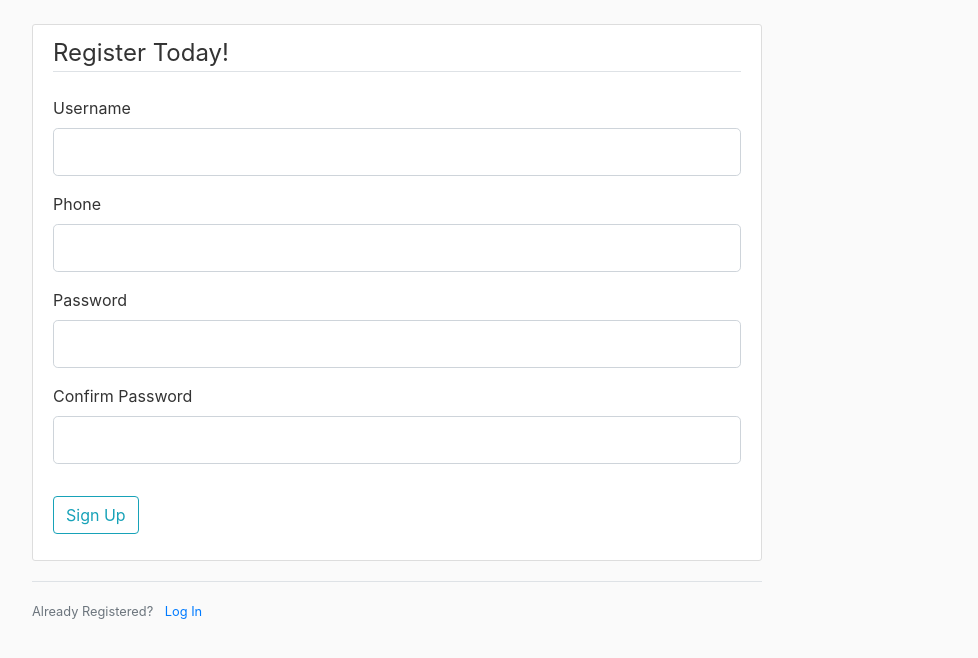
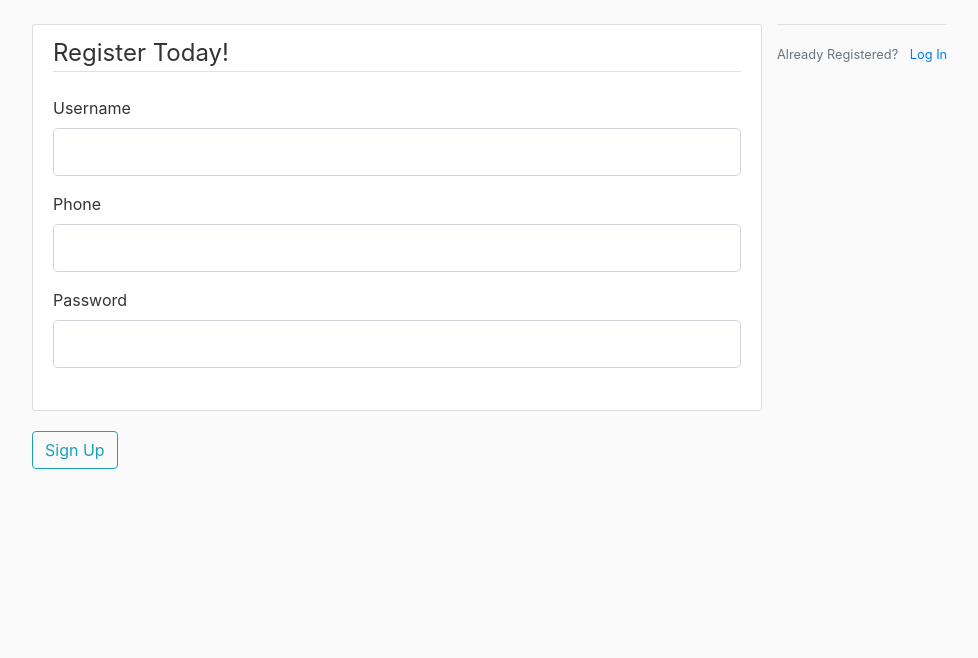
Before and after one commit to jcn20/AppSec_Flask_V, a Flask app: page /register in a window 1280 px wide. Shown: the part 56-714 px from the top of the page, without its empty margins (53-1031 px from the left). Run offline with Flask 2, Linux system fonts and the light colour scheme; some libraries are stand-ins or nearby versions.

Commit message:
Removed confirm_pword because autograder hates it.

```diff
--- a/flask_a2/templates/register.html
+++ b/flask_a2/templates/register.html
@@ -49,18 +49,6 @@
                     {% endif %}
                 </div>
 
-                <div class="form-group">
-                    {{ form.confirm_pword.label(class="form-control-label") }}
-                    {% if form.confirm_pword.errors%}
-                        {{ form.confirm_pword(class="form-control form-control-lg is-invalid") }}
-                        <div class="invalid-feedback">
-                            {% for error in form.confirm_pword.errors %}
-                                <span>{{ error }}</span>
-                            {% endfor %}
-                        </div>
-                    {% else %}
-                        {{ form.confirm_pword(class="form-control form-control-lg") }}
-                    {% endif %}
                 </div>
             </fieldset>
 
```
